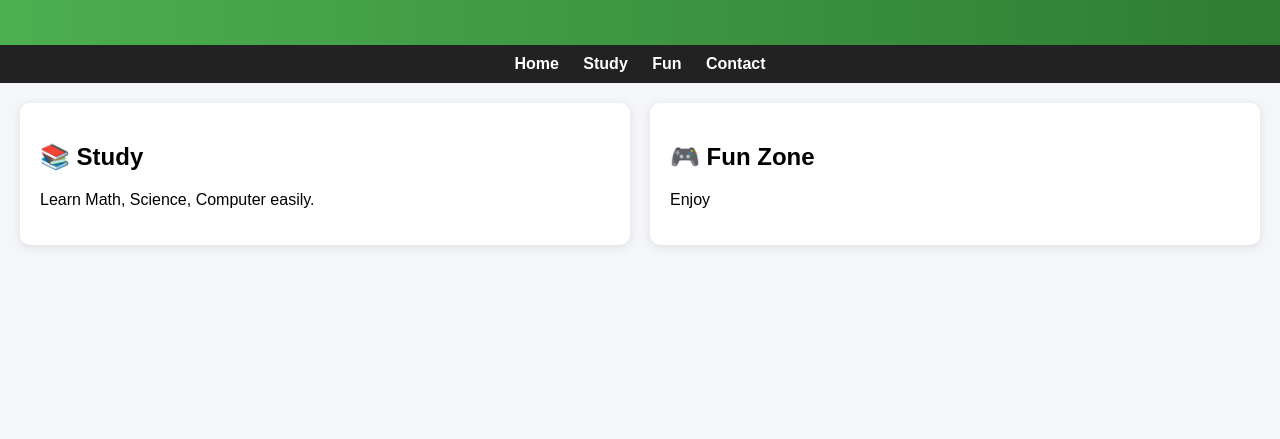
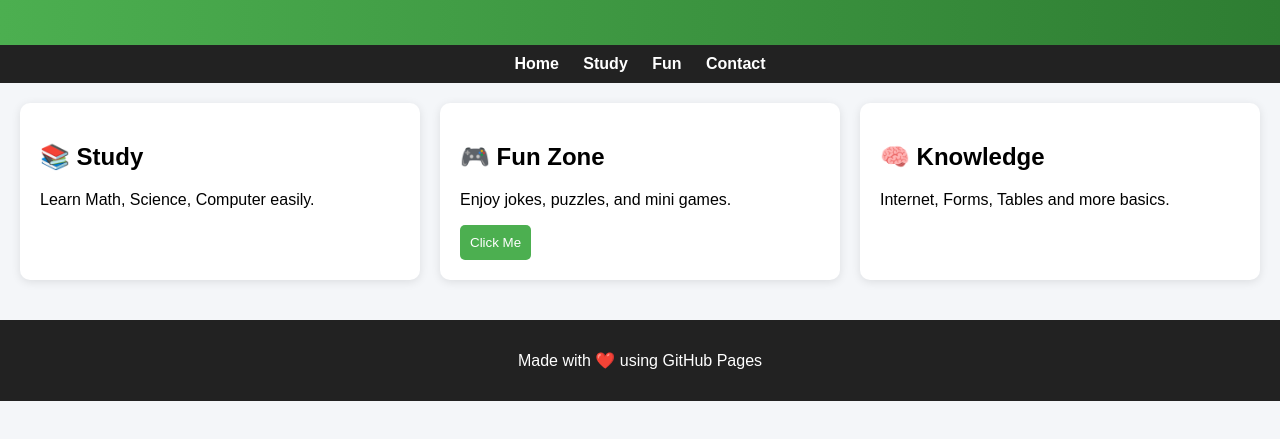
Before and after one commit to Heroxzy/my-website, a plain HTML site: page index.html in a window 1280 px wide. Shown: the part 111-550 px from the top of the page. Drawn offline with Linux system fonts and the light colour scheme.

Commit message:
Refactor index.html with updated content and structure

```diff
--- a/index.html
+++ b/index.html
@@ -113,4 +113,20 @@
 
   <div class="card">
     <h2>🎮 Fun Zone</h2>
-    <p>Enjoy
+    <p>Enjoy jokes, puzzles, and mini games.</p>
+    <button onclick="alert('Keep learning and have fun! 🚀')">Click Me</button>
+  </div>
+
+  <div class="card">
+    <h2>🧠 Knowledge</h2>
+    <p>Internet, Forms, Tables and more basics.</p>
+  </div>
+
+</div>
+
+<footer>
+  <p>Made with ❤️ using GitHub Pages</p>
+</footer>
+
+</body>
+</html>
```
